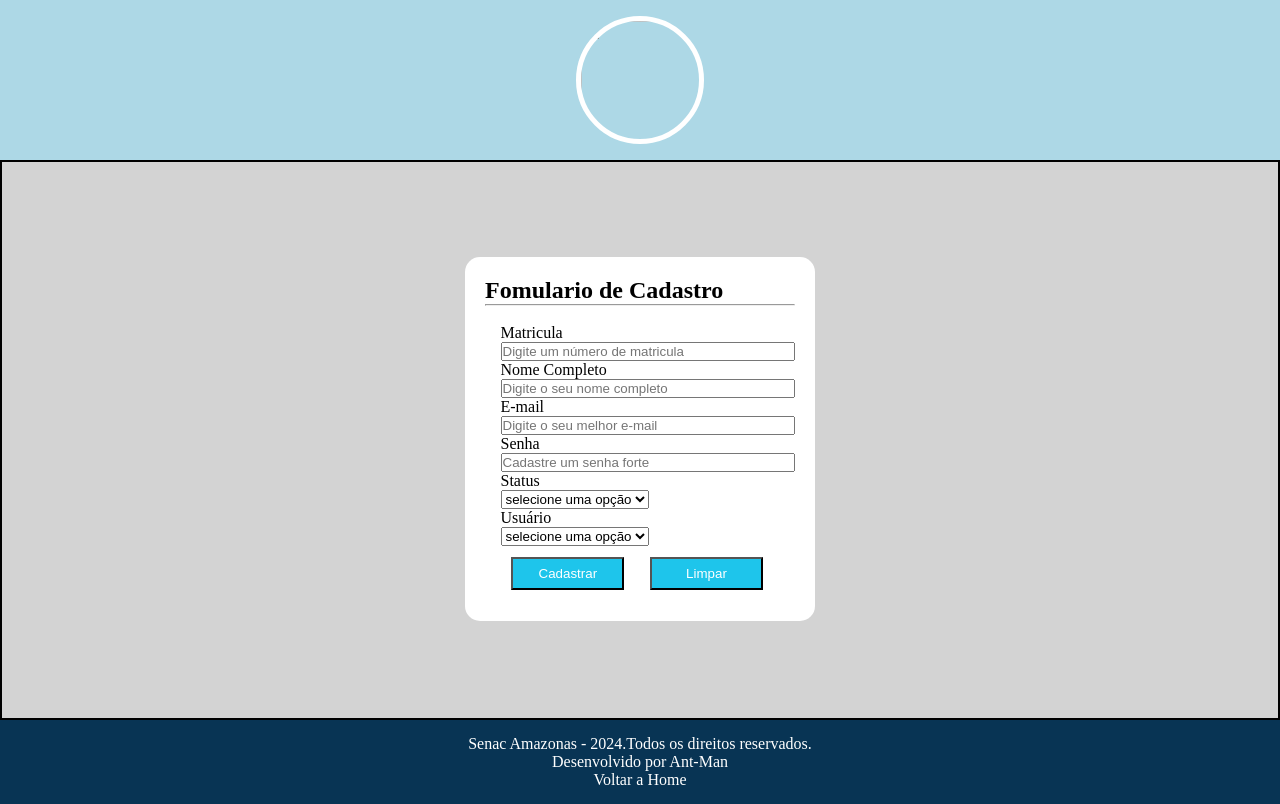
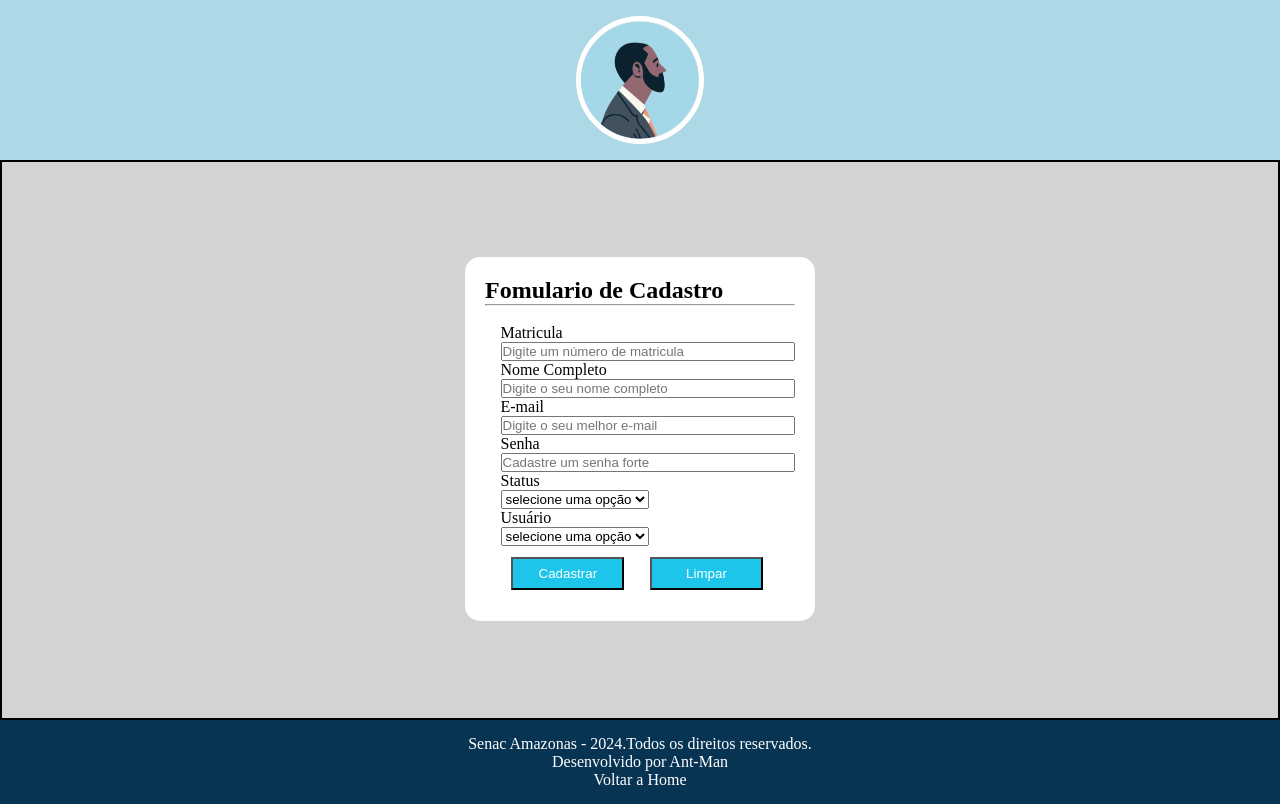
Before and after one commit to anthonymanciny/tela_de_cadastro, a plain HTML site: page index.html in a window 1280 px wide. Drawn offline with Linux system fonts and the light colour scheme; the site is published under a folder, as on GitHub Pages, so addresses that start at the root find nothing; a script that the page names is missing.

Commit message:
Update index.html

```diff
--- a/index.html
+++ b/index.html
@@ -10,7 +10,7 @@
 </head>
 <body>
     <header class="cabecalho">
-        <img src="/profile.png" alt="">
+        <img src="./profile.png" alt="">
     </header>
     <main>
         <div class="cadastro" >
```
